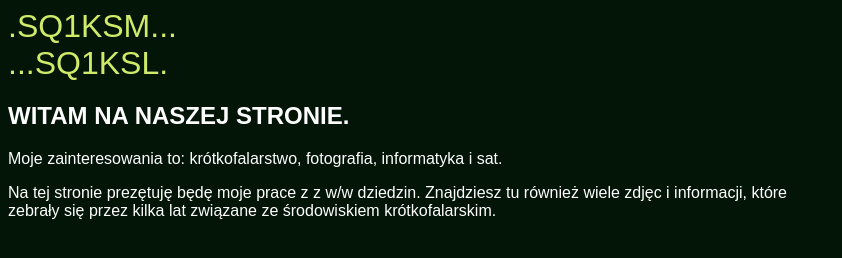
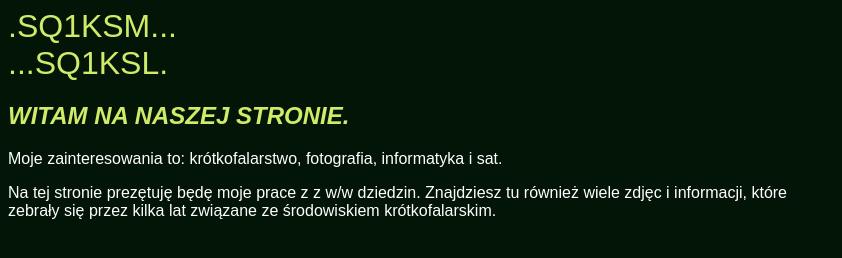
Before and after one commit to sq1ksm/sq1ksm.github.io, a plain HTML site: page index.html in a window 1280 px wide. Shown: the whole page, without its empty margins (0-842 px from the left). Drawn offline with Linux system fonts and the light colour scheme.

Commit message:
kolorowe h2

```diff
--- a/style.css
+++ b/style.css
@@ -8,3 +8,7 @@ header{
     font-size: 2rem;
     color: #d0eb6a;
 }
+h2{
+    font-style: italic;
+    color: #d0eb6a;
+}
```
